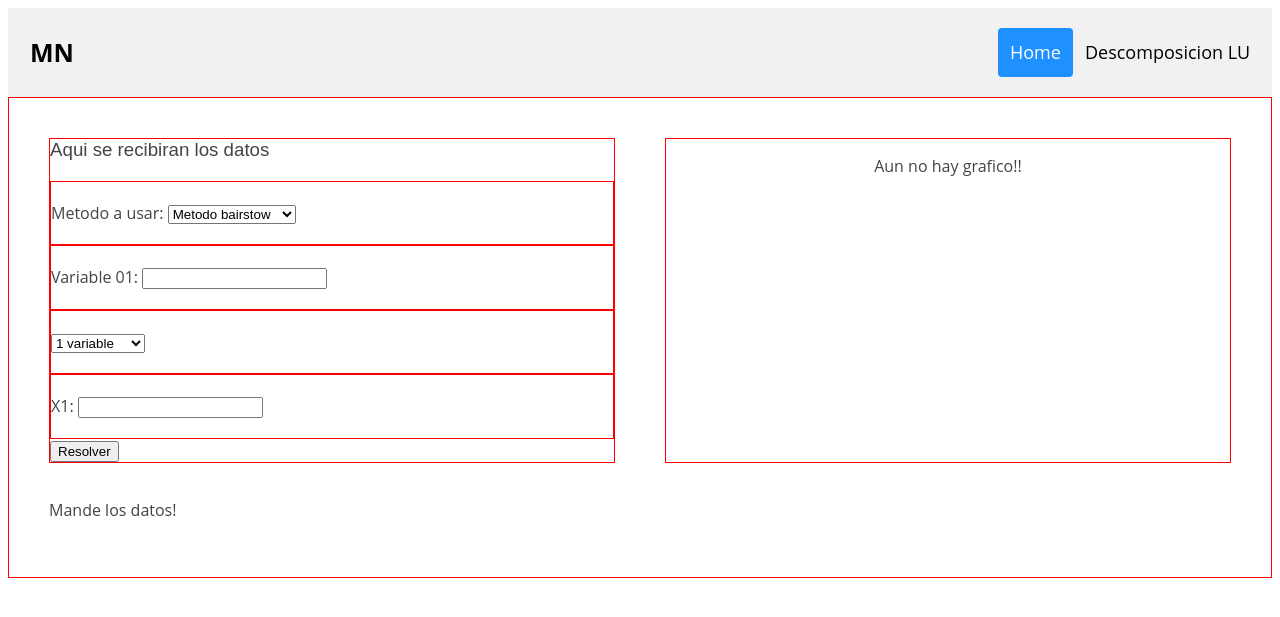
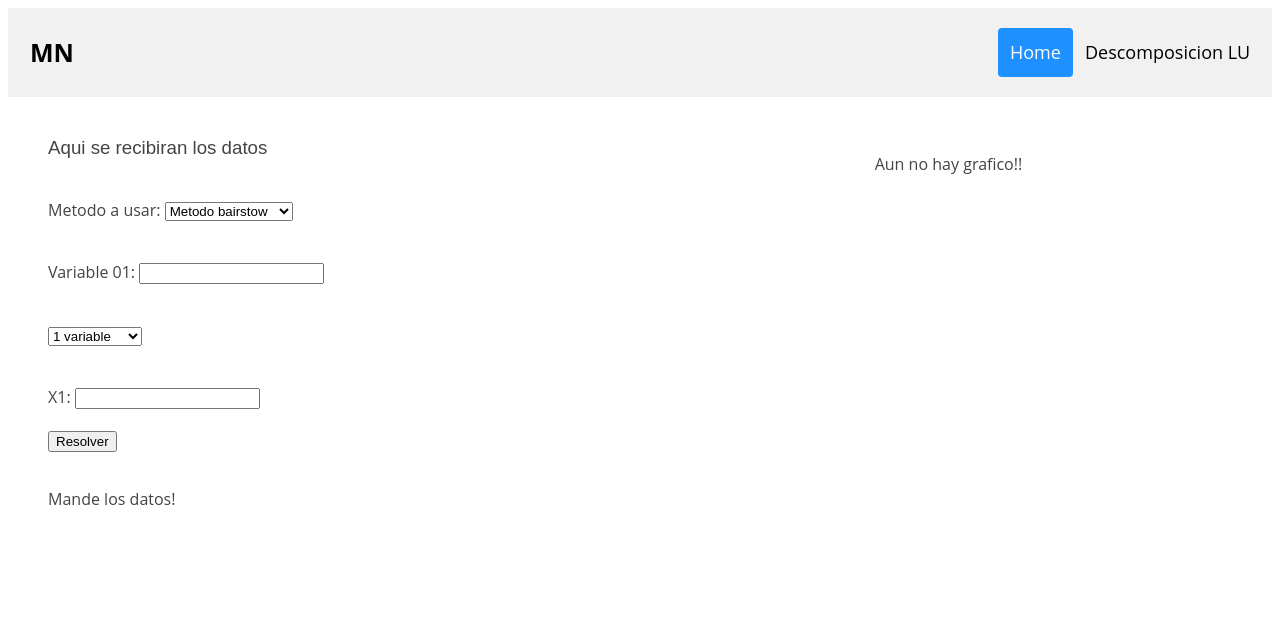
Before and after one commit to TheSdSarus/MetodosNumericos, a Django app: page /inputData/ in a window 1280 px wide. Shown: the top 617 px of the page. Run offline with Django 3.2, Linux system fonts and the light colour scheme.

Commit message:
Remove lines

```diff
--- a/MNproject/core/static/css/rootFinding.css
+++ b/MNproject/core/static/css/rootFinding.css
@@ -5,18 +5,18 @@ body {
 }
 
 .container{
-  border: 1px red solid;
+  /*border: 1px red solid; */
   display: grid;
   grid-template-columns: 1fr 1fr;
   gap: 20px 50px;
   padding: 40px;
 }
 .container .inputData{
-   border: 1px red solid;
+   /*border: 1px red solid;*/
 }
 
 .container .inputData .formGroup{
-  border: 1px red solid;
+  /*border: 1px red solid;*/
   padding: 20px 0px;
 }
 
@@ -51,13 +51,13 @@ body {
 
 
 .container .graphic{
-  border: 1px red solid;
+  /*border: 1px red solid;*/
   display: flex;
   justify-content: center;
 
 }
 .container .graphic .graphicImage{
-  border: 1px red solid;
+  /*border: 1px red solid;*/
   overflow: hidden;
 
 }
```
